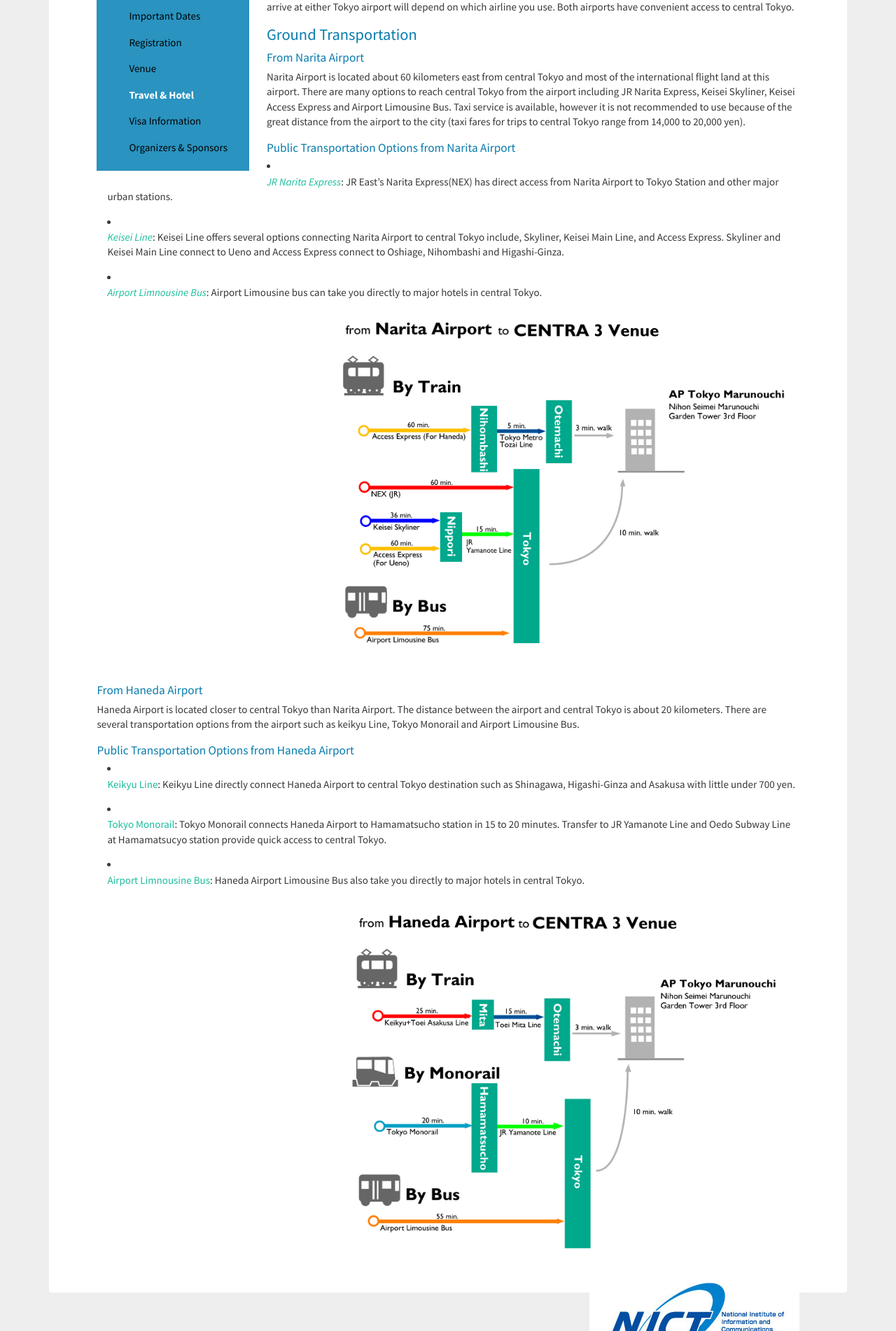
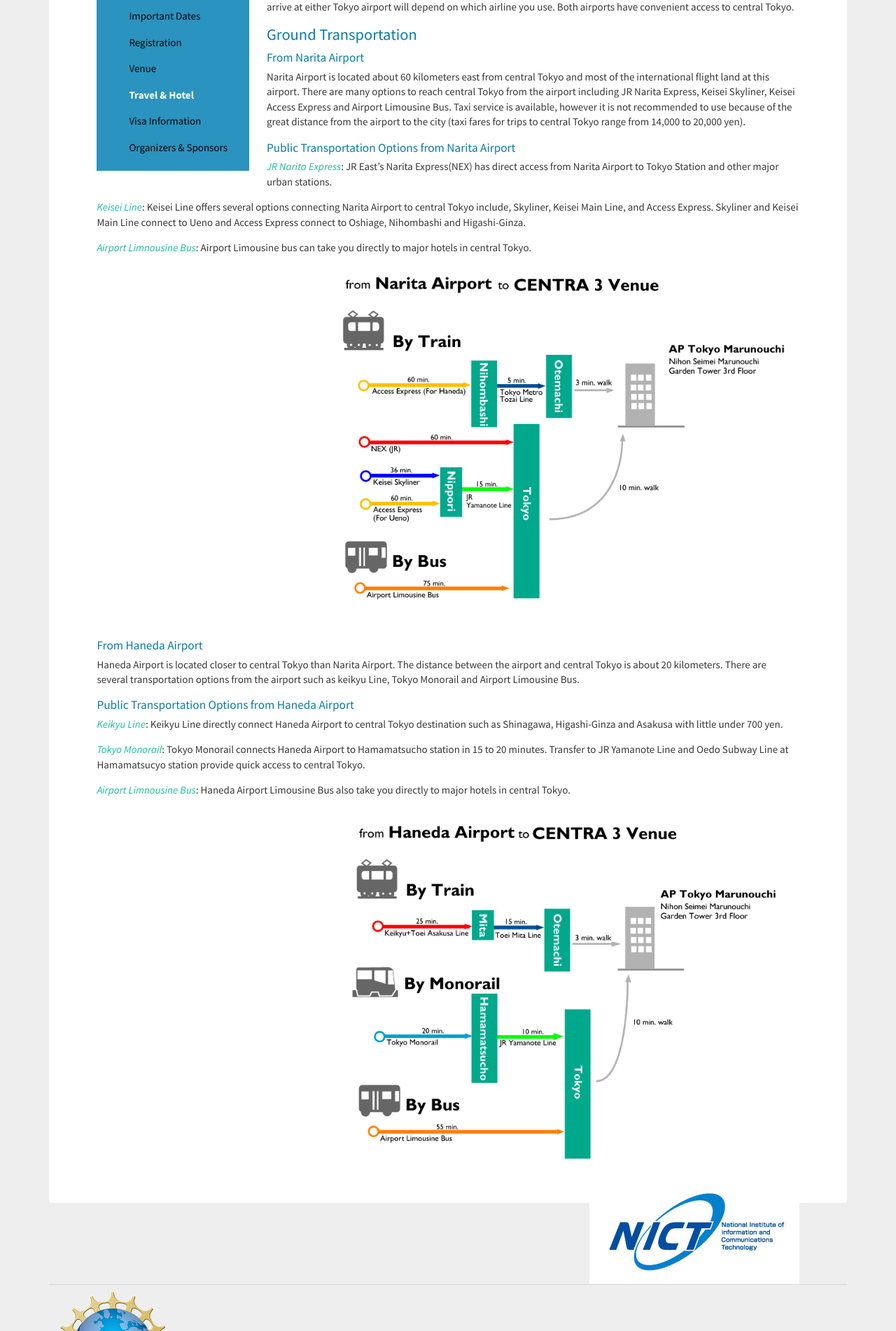
Before and after one commit to hmchou56/centra8, a Jekyll site: the page built from centra3/travel.md, in a window 1280 px wide. Shown: the part 465-2367 px from the top of the page at 70% size. Built offline with Jekyll 4.4.1, drawn with Linux system fonts in a browser that asks for light colours; nearby versions of some CDN libraries.

Commit message:
minor style edits

```diff
--- a/centra3/travel.md
+++ b/centra3/travel.md
@@ -21,11 +21,11 @@
 
 #### Public Transportation Options from Narita Airport
 
-* [*JR Narita Express*](http://www.jreast.co.jp/e/nex/index.html?src=t_info): JR East’s Narita Express(NEX) has direct access from Narita Airport to Tokyo Station and other major urban stations.
+[*JR Narita Express*](http://www.jreast.co.jp/e/nex/index.html?src=t_info): JR East’s Narita Express(NEX) has direct access from Narita Airport to Tokyo Station and other major urban stations.
 
-* [*Keisei Line*](http://www.keisei.co.jp/keisei/tetudou/skyliner/us/index.php): Keisei Line offers several options connecting Narita Airport to central Tokyo include, Skyliner, Keisei Main Line, and Access Express. Skyliner and Keisei Main Line connect to Ueno and Access Express connect to Oshiage, Nihombashi and Higashi-Ginza.
+[*Keisei Line*](http://www.keisei.co.jp/keisei/tetudou/skyliner/us/index.php): Keisei Line offers several options connecting Narita Airport to central Tokyo include, Skyliner, Keisei Main Line, and Access Express. Skyliner and Keisei Main Line connect to Ueno and Access Express connect to Oshiage, Nihombashi and Higashi-Ginza.
 
-* [*Airport Limnousine Bus*](https://www.limousinebus.co.jp/en/): Airport Limousine bus can take you directly to major hotels in central Tokyo.
+[*Airport Limnousine Bus*](https://www.limousinebus.co.jp/en/): Airport Limousine bus can take you directly to major hotels in central Tokyo.
 
 <p style="padding-left: 270px;"><img src="/img/Narita Airport to venue.png" alt="Narita Airport to venue" style="margin-right: auto;margin-left: auto;" class="img-responsive"></p>
 
@@ -35,11 +35,11 @@
 
 #### Public Transportation Options from Haneda Airport
 
-* [Keikyu Line](http://www.haneda-tokyo-access.com/en/): Keikyu Line directly connect Haneda Airport to central Tokyo destination such as Shinagawa, Higashi-Ginza and Asakusa with little under 700 yen.
+[*Keikyu Line*](http://www.haneda-tokyo-access.com/en/): Keikyu Line directly connect Haneda Airport to central Tokyo destination such as Shinagawa, Higashi-Ginza and Asakusa with little under 700 yen.
 
-* [Tokyo Monorail](http://www.tokyo-monorail.co.jp/english/): Tokyo Monorail connects Haneda Airport to Hamamatsucho station in 15 to 20 minutes. Transfer to JR Yamanote Line and Oedo Subway Line at Hamamatsucyo station provide quick access to central Tokyo.
+[*Tokyo Monorail*](http://www.tokyo-monorail.co.jp/english/): Tokyo Monorail connects Haneda Airport to Hamamatsucho station in 15 to 20 minutes. Transfer to JR Yamanote Line and Oedo Subway Line at Hamamatsucyo station provide quick access to central Tokyo.
 
-* [Airport Limnousine Bus](https://www.limousinebus.co.jp/en/): Haneda Airport Limousine Bus also take you directly to major hotels in central Tokyo.
+[*Airport Limnousine Bus*](https://www.limousinebus.co.jp/en/): Haneda Airport Limousine Bus also take you directly to major hotels in central Tokyo.
 
 <p style="padding-left: 270px;"><img src="/img/Haneda Airport to venue.png" alt="Haneda Airport to venue" style="margin-right: auto;margin-left: auto;" class="img-responsive">
 </p>
```
